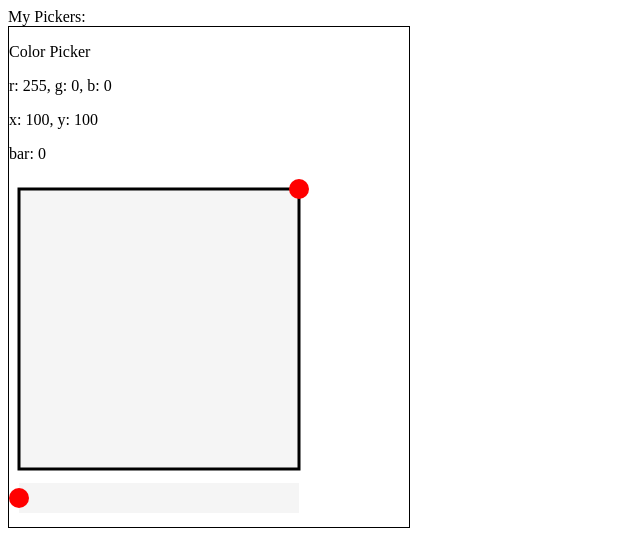
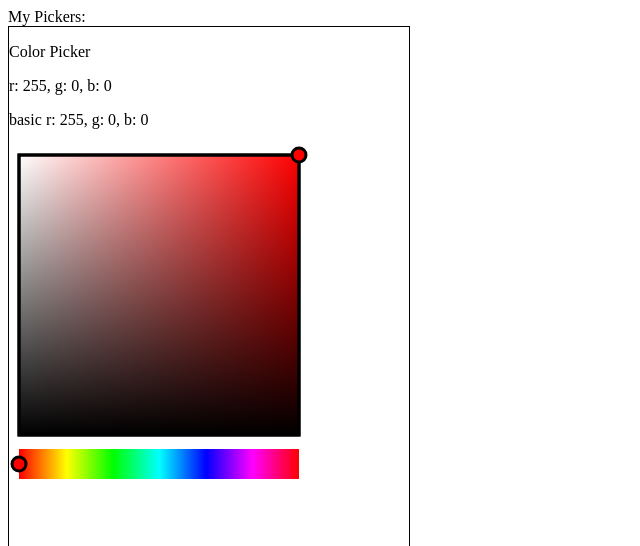
Before and after one commit to MuJungHo/react-pickers, a React (Create React App) app: page / in a window 1280 px wide. Shown: the top 546 px of the page, without its empty margins (0-640 px from the left). Built offline with nearby package versions, Linux system fonts and the light colour scheme.

Commit message:
[新增] 顏色選擇器面板與拉條上色完成

```diff
--- a/src/components/ColorPicker.js
+++ b/src/components/ColorPicker.js
@@ -1,5 +1,5 @@
 import React from 'react'
-const ColorBoard = ({ setCoordinate, rgb }) => {
+const ColorBoard = ({ setCoordinate, rgb, barRGB }) => {
   const boardRef = React.useRef()
   const [start, setStart] = React.useState(null)
   const [position, setPosition] = React.useState({
@@ -39,17 +39,37 @@ const ColorBoard = ({ setCoordinate, rgb }) => {
       height={boardWidth}
       ref={boardRef}
     >
+      <linearGradient id="lg1" x1="100%" x2="0%">
+        <stop offset="0%" stopColor={`rgba(${barRGB.r}, ${barRGB.g}, ${barRGB.b}, 1)`} />
+        <stop offset="100%" stopColor="rgba(255, 255, 255, 1)" />
+      </linearGradient>
+      <linearGradient id="lg2" x1="100%" y1="100%" >
+        <stop offset="0%" stopColor="rgba(0, 0, 0 , 1)" />
+        <stop offset="100%" stopColor={`rgba(0, 0, 0, 0)`} />
+      </linearGradient>
       <rect
         strokeWidth="3"
         stroke="black"
         width={boardWidth - pointerRadius * 2}
-        height={boardWidth - pointerRadius * 2} x={pointerRadius} y={pointerRadius} fill={'#f5f5f5'}
+        height={boardWidth - pointerRadius * 2} x={pointerRadius} y={pointerRadius} fill="url(#lg1)"
       />
-      <circle cx={position.x} cy={position.y} r={pointerRadius} fill={`rgb(${rgb.r}, ${rgb.g}, ${rgb.b})`} onMouseDown={startDrag} />
-    </svg>
+      <rect
+        strokeWidth="3"
+        stroke="black"
+        width={boardWidth - pointerRadius * 2}
+        height={boardWidth - pointerRadius * 2} x={pointerRadius} y={pointerRadius} fill="url(#lg2)"
+      />
+      <circle
+        strokeWidth="3"
+        stroke="black"
+        cx={position.x}
+        cy={position.y}
+        r={pointerRadius - 3} fill={`rgb(${rgb.r}, ${rgb.g}, ${rgb.b})`} onMouseDown={startDrag}
+      />
+    </svg >
   )
 }
-const ColorBar = ({ setBarRatio, rgb }) => {
+const ColorBar = ({ setBarRatio, barRGB }) => {
   const boardRef = React.useRef()
   const [start, setStart] = React.useState(null)
   const [position, setPosition] = React.useState({
@@ -87,63 +107,82 @@ const ColorBar = ({ setBarRatio, rgb }) => {
       height={30}
       ref={boardRef}
     >
+      <defs>
+        <linearGradient id="lg3" x1="100%" x2="0%">
+          <stop offset="0%" stopColor="rgb(255, 0, 0)" />
+          <stop offset="16.6%" stopColor="rgb(255, 0, 255)" />
+          <stop offset="33.2%" stopColor="rgb(0, 0, 255)" />
+          <stop offset="49.8%" stopColor="rgb(0, 255, 255)" />
+          <stop offset="66.4%" stopColor="rgb(0, 255, 0)" />
+          <stop offset="83.0%" stopColor="rgb(255, 255, 0)" />
+          <stop offset="100%" stopColor="rgb(255, 0, 0)" />
+        </linearGradient>
+      </defs>
       <rect
         width={barWidth - pointerRadius * 2}
-        height={30} x={pointerRadius} y="0" fill={'#f5f5f5'}
+        height={30} x={pointerRadius} y="0" fill="url(#lg3)"
       />
-      <circle cx={position.x} cy={position.y} r={pointerRadius} fill={`rgb(${rgb.r}, ${rgb.g}, ${rgb.b})`} onMouseDown={startDrag} />
+      <circle
+        strokeWidth="3"
+        stroke="black"
+        cx={position.x} cy={position.y} r={pointerRadius - 3} fill={`rgb(${barRGB.r}, ${barRGB.g}, ${barRGB.b})`} onMouseDown={startDrag} />
     </svg>
   )
 }
 const ColorPicker = () => {
   const [coordinate, setCoordinate] = React.useState({
     x: 100,
-    y: 100
+    y: 0
   })
   const [barRatio, setBarRatio] = React.useState(0)
+  const [barRGB, setBarRGB] = React.useState({
+    r: 255,
+    g: 0,
+    b: 0
+  })
   const [rgb, setRGB] = React.useState({
-    r: 0,
+    r: 255,
     g: 0,
     b: 0
   })
   React.useEffect(() => {
     if (barRatio >= 0 && 16.6 > barRatio) {
-      setRGB({
+      setBarRGB({
         r: 255,
         g: Math.floor(barRatio * 15.3),
         b: 0
       })
     } else if (barRatio >= 16.6 && 33.2 > barRatio) {
       let ratio = (barRatio - 16.6) / 16.6
-      setRGB({
+      setBarRGB({
         r: Math.floor(255 * (1 - ratio)),
         g: 255,
         b: 0
       })
     } else if (barRatio >= 33.2 && 49.8 > barRatio) {
       let ratio = (barRatio - 33.2) / 16.6
-      setRGB({
+      setBarRGB({
         r: 0,
         g: 255,
         b: Math.floor(255 * ratio)
       })
     } else if (barRatio >= 49.8 && 66.4 > barRatio) {
       let ratio = (barRatio - 49.8) / 16.6
-      setRGB({
+      setBarRGB({
         r: 0,
         g: Math.floor(255 * (1 - ratio)),
         b: 255
       })
     } else if (barRatio >= 66.4 && 83 > barRatio) {
       let ratio = (barRatio - 66.4) / 16.6
-      setRGB({
+      setBarRGB({
         r: Math.floor(255 * ratio),
         g: 0,
         b: 255
       })
     } else if (barRatio >= 83 && 100.1 > barRatio) {
       let ratio = (barRatio - 83) / 17
-      setRGB({
+      setBarRGB({
         r: 255,
         g: 0,
         b: Math.floor(255 * (1 - ratio)),
@@ -152,16 +191,25 @@ const ColorPicker = () => {
 
   }, [barRatio])
   React.useEffect(() => {
-    console.log(coordinate)
+    const xr = 255 - barRGB.r
+    const xg = 255 - barRGB.g
+    const xb = 255 - barRGB.b
+    const yr = barRGB.r + Math.floor(xr * (100 - coordinate.x) / 100)
+    const yg = barRGB.g + Math.floor(xg * (100 - coordinate.x) / 100)
+    const yb = barRGB.b + Math.floor(xb * (100 - coordinate.x) / 100)
+    setRGB({
+      r: Math.floor(yr * (100 - coordinate.y) / 100),
+      g: Math.floor(yg * (100 - coordinate.y) / 100),
+      b: Math.floor(yb * (100 - coordinate.y) / 100),
+    })
   }, [coordinate])
   return (
-    <div style={{ border: '1px solid', width: 400, height: 500 }}>
+    <div style={{ border: '1px solid', width: 400, height: 600 }}>
       <p>Color Picker</p>
       <p>{`r: ${rgb.r}, g: ${rgb.g}, b: ${rgb.b}`}</p>
-      <p>{`x: ${coordinate.x}, y: ${coordinate.y}`}</p>
-      <p>{`bar: ${barRatio}`}</p>
-      <ColorBoard setCoordinate={setCoordinate} rgb={rgb} />
-      <ColorBar setBarRatio={setBarRatio} rgb={rgb} />
+      <p>{`basic r: ${barRGB.r}, g: ${barRGB.g}, b: ${barRGB.b}`}</p>
+      <ColorBoard setCoordinate={setCoordinate} rgb={rgb} barRGB={barRGB} />
+      <ColorBar setBarRatio={setBarRatio} barRGB={barRGB} />
     </div>
   )
 }
```
